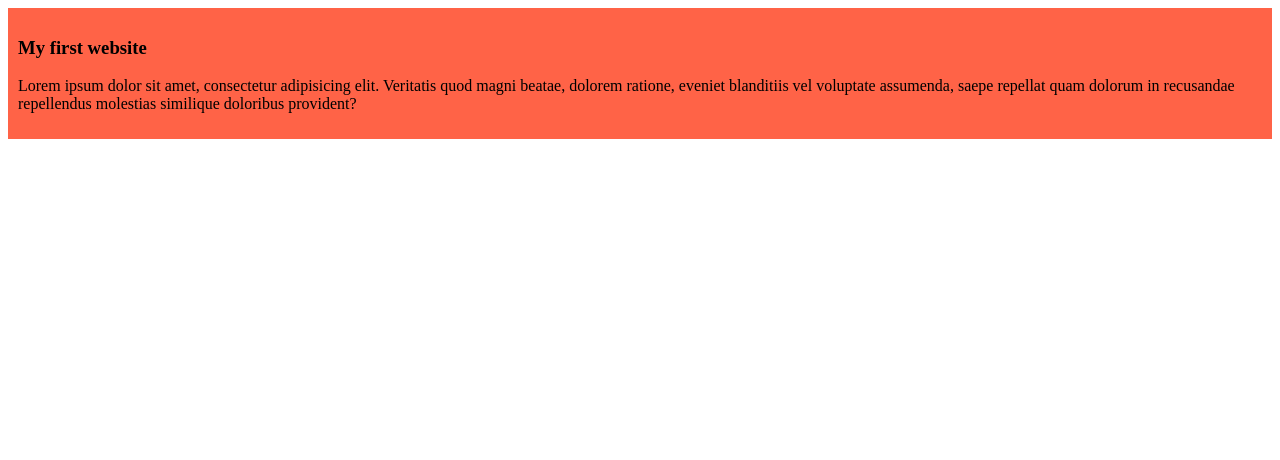
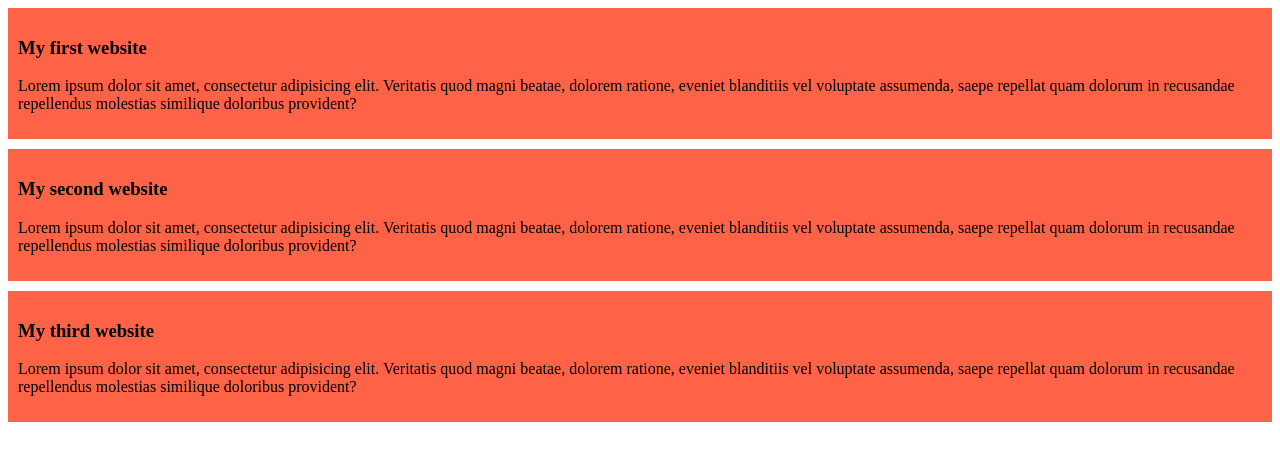
Before and after one commit to MuhaimanAlamMazumder/my-simple-website, a plain HTML site: page index.html in a window 1280 px wide. Drawn offline with Linux system fonts and the light colour scheme.

Commit message:
added the second and third block

```diff
--- a/index.html
+++ b/index.html
@@ -11,5 +11,13 @@
         <h3>My first website</h3>
         <p>Lorem ipsum dolor sit amet, consectetur adipisicing elit. Veritatis quod magni beatae, dolorem ratione, eveniet blanditiis vel voluptate assumenda, saepe repellat quam dolorum in recusandae repellendus molestias similique doloribus provident?</p>
     </div>
+    <div>
+        <h3>My second website</h3>
+        <p>Lorem ipsum dolor sit amet, consectetur adipisicing elit. Veritatis quod magni beatae, dolorem ratione, eveniet blanditiis vel voluptate assumenda, saepe repellat quam dolorum in recusandae repellendus molestias similique doloribus provident?</p>
+    </div>
+    <div>
+        <h3>My third website</h3>
+        <p>Lorem ipsum dolor sit amet, consectetur adipisicing elit. Veritatis quod magni beatae, dolorem ratione, eveniet blanditiis vel voluptate assumenda, saepe repellat quam dolorum in recusandae repellendus molestias similique doloribus provident?</p>
+    </div>
 </body>
 </html>
--- a/styless/blog.css
+++ b/styless/blog.css
@@ -2,4 +2,5 @@ div{
 
     background-color: tomato;
     padding: 10px;
+    margin-bottom: 10px;
 }
```
